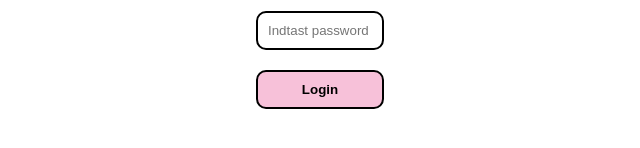
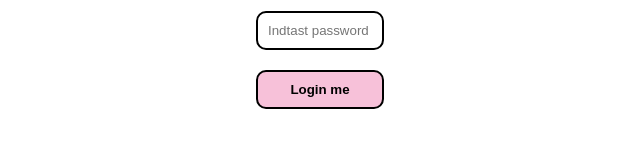
Before and after one commit to lineafif/joe-eksamen, a website: page public/index.html in a window 1280 px wide. Shown: the part 950-1098 px from the top of the page, 320-960 px from the left. Drawn offline with Linux system fonts and the light colour scheme; files that its build step writes are made by us from their sources; files whose address does not match are found by name.

Commit message:
Update index.html

```diff
--- a/public/index.html
+++ b/public/index.html
@@ -42,7 +42,7 @@
     <h2>Login</h2>
     <input type="text" id="usernameInput" placeholder="Indtast brugernavn">
     <input type="password" id="passwordInput" placeholder="Indtast password">
-    <button onclick="login()">Login</button>
+    <button onclick="login()">Login me</button>
   <p id="login"></p>
 </div>
 
```
